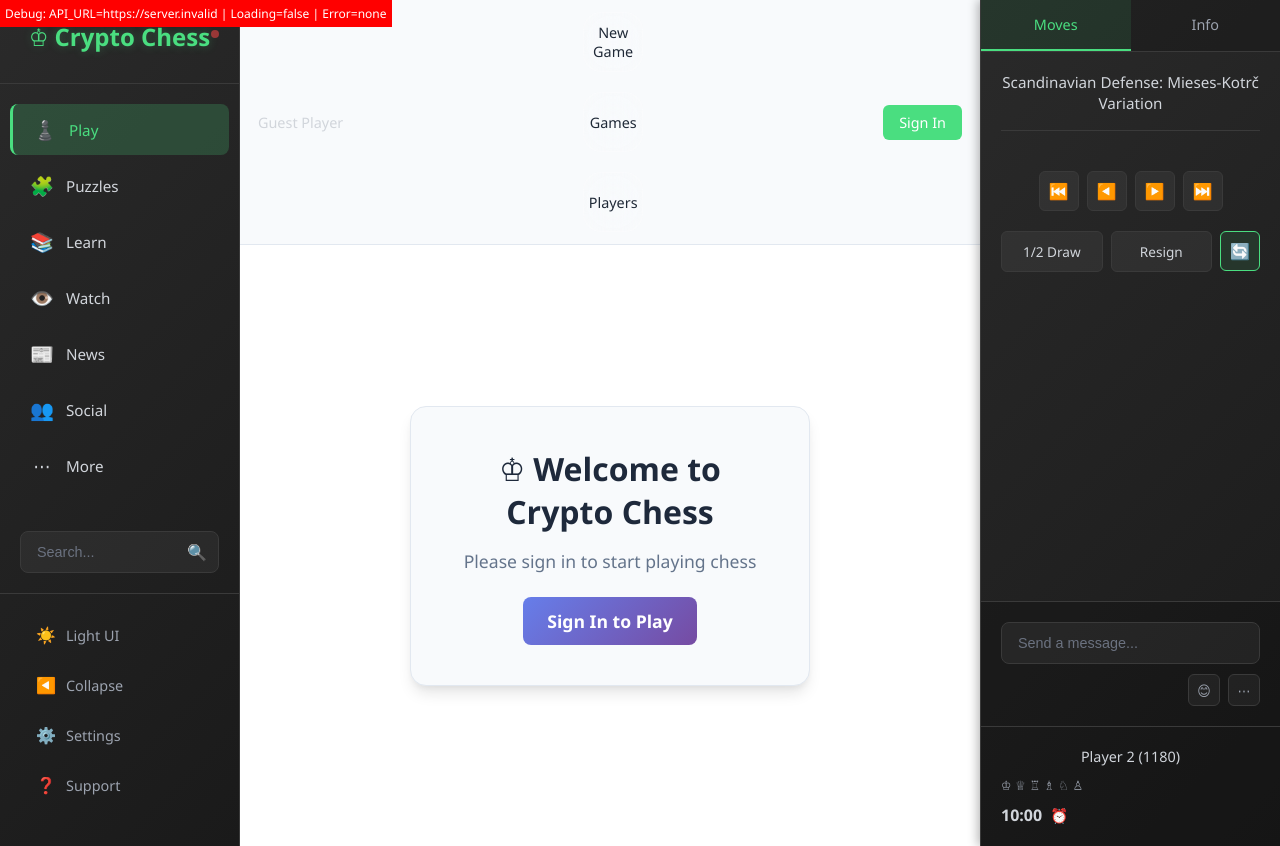
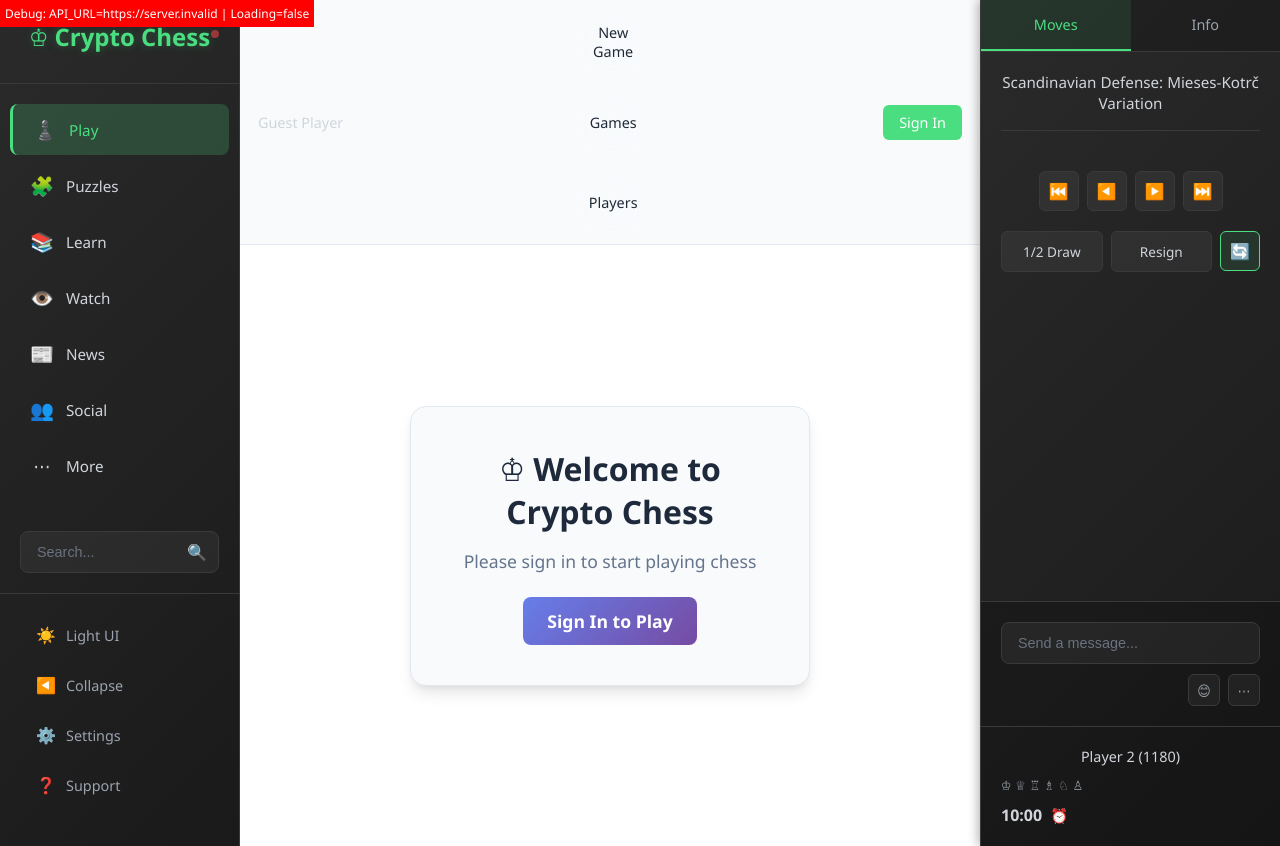
Before and after one commit to casalena404/crypto-chess, a React (Create React App) app in the folder crypto-chess-fe/: page / in a window 1280 px wide. Built offline with nearby package versions, Linux system fonts and the light colour scheme; no server answers.

Commit message:
Fix ESLint warnings: remove unused variables and add keyboard accessibility

```diff
--- a/crypto-chess-fe/src/App.tsx
+++ b/crypto-chess-fe/src/App.tsx
@@ -13,7 +13,6 @@ function AppContent() {
   const [showAuth, setShowAuth] = React.useState(false);
   const [onlineGameId, setOnlineGameId] = React.useState<string | null>(null);
   const [isLoading, setIsLoading] = React.useState(true);
-  const [error, setError] = React.useState<string | null>(null);
   const { user, logout } = useAuth();
 
   // Debug: Log environment variables
@@ -58,7 +57,7 @@ function AppContent() {
     <div className="App">
       {/* Debug info */}
       <div style={{ position: 'fixed', top: 0, left: 0, background: 'red', color: 'white', padding: '5px', fontSize: '12px', zIndex: 9999 }}>
-        Debug: API_URL={process.env.REACT_APP_API_URL || 'NOT_SET'} | Loading={isLoading.toString()} | Error={error || 'none'}
+        Debug: API_URL={process.env.REACT_APP_API_URL || 'NOT_SET'} | Loading={isLoading.toString()}
       </div>
 
       {/* Floating particles for cool effect */}
@@ -69,10 +68,6 @@ function AppContent() {
       {isLoading ? (
         <div style={{ display: 'flex', justifyContent: 'center', alignItems: 'center', height: '100vh', fontSize: '24px' }}>
           Loading Crypto Chess... ⚡
-        </div>
-      ) : error ? (
-        <div style={{ display: 'flex', justifyContent: 'center', alignItems: 'center', height: '100vh', fontSize: '24px', color: 'red' }}>
-          Error: {error}
         </div>
       ) : (
         <div className="app-layout">
--- a/crypto-chess-fe/src/components/AuthModal.tsx
+++ b/crypto-chess-fe/src/components/AuthModal.tsx
@@ -79,14 +79,18 @@ const AuthModal: React.FC<AuthModalProps> = ({ open, onClose }) => {
     <div
       className="auth-backdrop"
       onClick={handleClose}
+      onKeyDown={(e) => e.key === 'Escape' && handleClose()}
       role="dialog"
       aria-modal="true"
       aria-labelledby="auth-modal-title"
+      tabIndex={-1}
     >
       <div
         className="auth-modal"
         onClick={(e) => e.stopPropagation()}
+        onKeyDown={(e) => e.key === 'Escape' && handleClose()}
         role="document"
+        tabIndex={-1}
       >
         <div className="auth-header">
           <h3 id="auth-modal-title">
```
